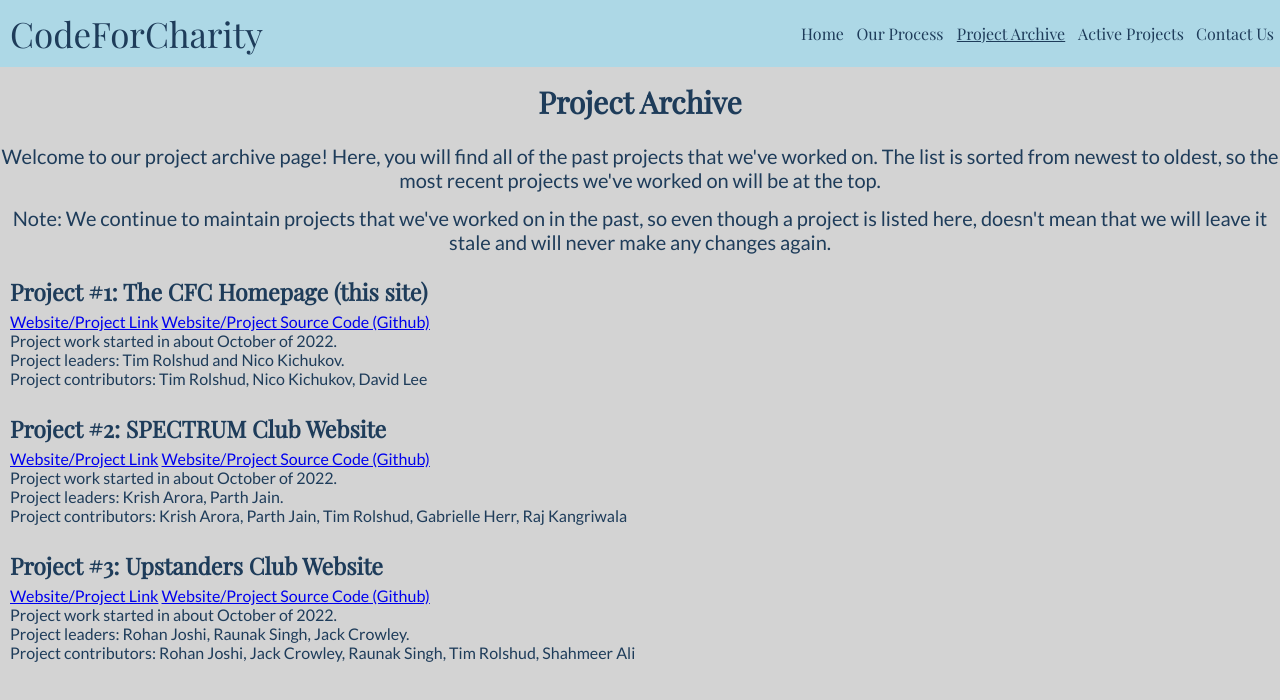
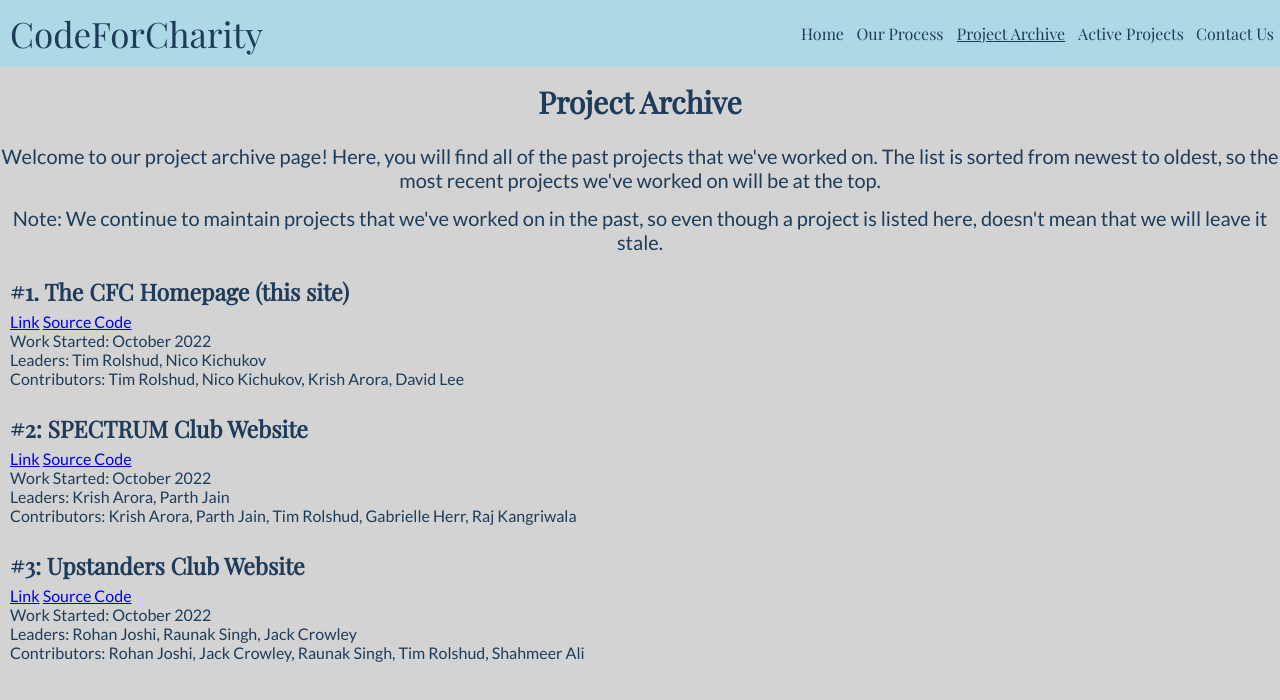
Before and after one commit to bca-code-for-charity/cfc-homepage-web, a plain HTML site: page archive/index.html in a window 1280 px wide. Drawn offline with nearby package versions, Linux system fonts and the light colour scheme.

Commit message:
Clean-up page content and add email links

```diff
--- a/archive/index.html
+++ b/archive/index.html
@@ -36,32 +36,32 @@
             </div>
             <div>
                 Note: We continue to maintain projects that we've worked on in the past, so even though a project is
-                listed here, doesn't mean that we will leave it stale and will never make any changes again.
+                listed here, doesn't mean that we will leave it stale.
             </div>
         </div>
         <div class="project">
-            <h3>Project #1: The CFC Homepage (this site)</h3>
-            <a href="../index.html">Website/Project Link</a>
-            <a href="https://github.com/bca-code-for-charity/CFC-Homepage-web">Website/Project Source Code (Github)</a>
-            <div>Project work started in about October of 2022.</div>
-            <div>Project leaders: Tim Rolshud and Nico Kichukov.</div>
-            <div>Project contributors: Tim Rolshud, Nico Kichukov, David Lee</div>
+            <h3>#1. The CFC Homepage (this site)</h3>
+            <a href="../index.html">Link</a>
+            <a href="https://github.com/bca-code-for-charity/CFC-Homepage-web">Source Code</a>
+            <div>Work Started: October 2022</div>
+            <div>Leaders: Tim Rolshud, Nico Kichukov</div>
+            <div>Contributors: Tim Rolshud, Nico Kichukov, Krish Arora, David Lee</div>
         </div>
         <div class="project">
-            <h3>Project #2: SPECTRUM Club Website</h3>
-            <a href="https://bca-code-for-charity.github.io/SPECTRUM-web/">Website/Project Link</a>
-            <a href="https://github.com/bca-code-for-charity/SPECTRUM-web"> Website/Project Source Code (Github)</a>
-            <div>Project work started in about October of 2022.</div>
-            <div>Project leaders: Krish Arora, Parth Jain.</div>
-            <div>Project contributors: Krish Arora, Parth Jain, Tim Rolshud, Gabrielle Herr, Raj Kangriwala</div>
+            <h3>#2: SPECTRUM Club Website</h3>
+            <a href="https://bca-code-for-charity.github.io/SPECTRUM-web/">Link</a>
+            <a href="https://github.com/bca-code-for-charity/SPECTRUM-web">Source Code</a>
+            <div>Work Started: October 2022</div>
+            <div>Leaders: Krish Arora, Parth Jain</div>
+            <div>Contributors: Krish Arora, Parth Jain, Tim Rolshud, Gabrielle Herr, Raj Kangriwala</div>
         </div>
         <div class="project">
-            <h3>Project #3: Upstanders Club Website</h3>
-            <a href="https://bca-code-for-charity.github.io/Upstanders-web/">Website/Project Link</a>
-            <a href="https://github.com/bca-code-for-charity/Upstanders-web"> Website/Project Source Code (Github)</a>
-            <div>Project work started in about October of 2022.</div>
-            <div>Project leaders: Rohan Joshi, Raunak Singh, Jack Crowley.</div>
-            <div>Project contributors: Rohan Joshi, Jack Crowley, Raunak Singh, Tim Rolshud, Shahmeer Ali</div>
+            <h3>#3: Upstanders Club Website</h3>
+            <a href="https://bca-code-for-charity.github.io/Upstanders-web/">Link</a>
+            <a href="https://github.com/bca-code-for-charity/Upstanders-web">Source Code</a>
+            <div>Work Started: October 2022</div>
+            <div>Leaders: Rohan Joshi, Raunak Singh, Jack Crowley</div>
+            <div>Contributors: Rohan Joshi, Jack Crowley, Raunak Singh, Tim Rolshud, Shahmeer Ali</div>
         </div>
         <script src="../main.js"></script>
     </body>
```
Also changed, not shown: active-projects/index.html (+5 -5 lines), contact-us/index.html (+3 -2 lines), index.html (+20 -21 lines), our-process/index.html (+1 -1 lines).
